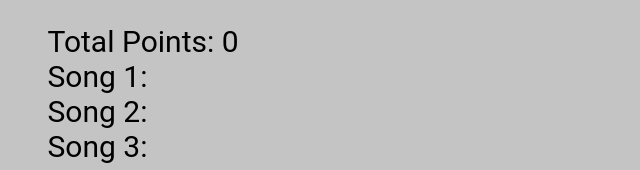
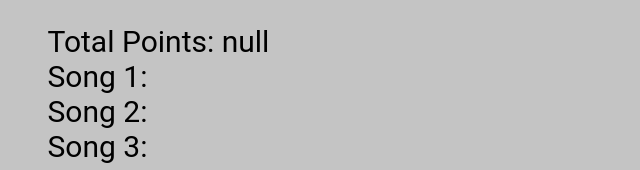
Before and after one commit to gytanzo/MusicalChairs, a website: page templates/endofgame.html in a window 1280 px wide. Shown: the part 194-364 px from the top of the page, 205-845 px from the left. Drawn offline with Linux system fonts and the light colour scheme.

Commit message:
#33: Used URL parameters to pass info on score.

```diff
--- a/static/game.js
+++ b/static/game.js
@@ -66,7 +66,7 @@ function countdownTime() {
     if (currentquestion == 11){ // If the user has answered all ten questions stop resetting the timer.
         clearInterval(x);
         document.getElementById("countdown").innerHTML = "DONE";
-        window.location.href = "endofgame.html";
+        window.location.href = "endofgame.html?score="+score;
         return; // This doesn't stop the music, which I guess it should, but that's much more work to accomplish. This is just a simple solution until Andrew makes a post-game page.
     }
 
@@ -260,7 +260,3 @@ function setAnswers() {
     //console.log(completeButtons);
     return completeButtons; // The correct ordering of the buttons gets returned so that the onClick properly works!
 }
-
-function inputScore() {
-    document.getElementById('finalScore').innerHTML = "Total Points: " + score;
-}
--- a/templates/endofgame.html
+++ b/templates/endofgame.html
@@ -35,7 +35,10 @@
 </div>
 
 <script>
-    window.onload = inputScore();
+    window.onload = function () {
+        const urlParams = new URLSearchParams(window.location.search);
+        document.getElementById('finalScore').innerHTML = "Total Points: " + urlParams.get("score");;
+    }
 </script>
 </body>
 
```
